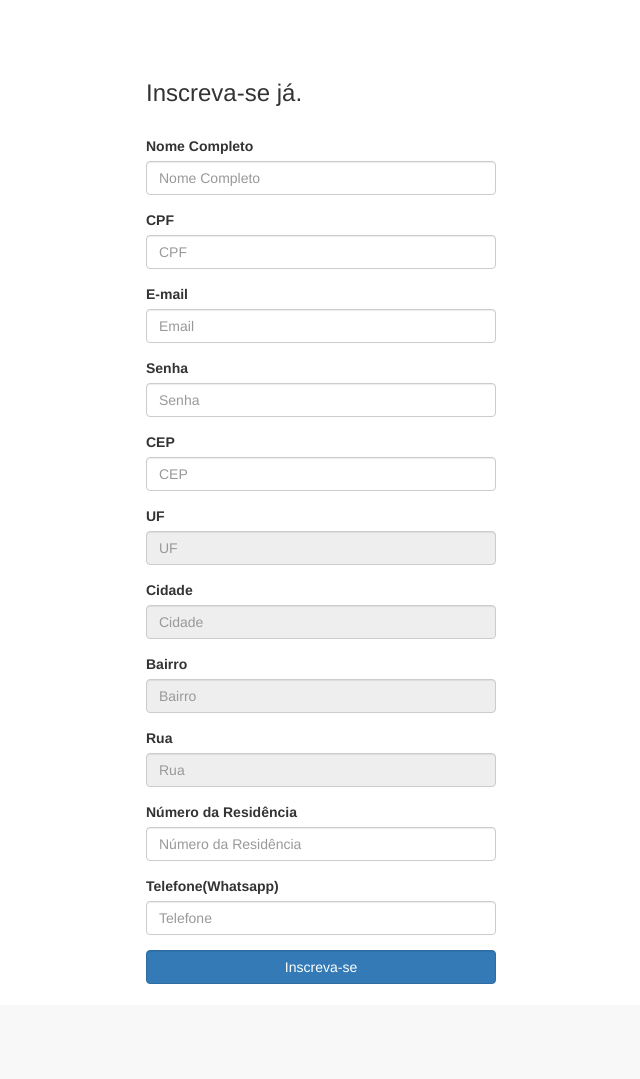
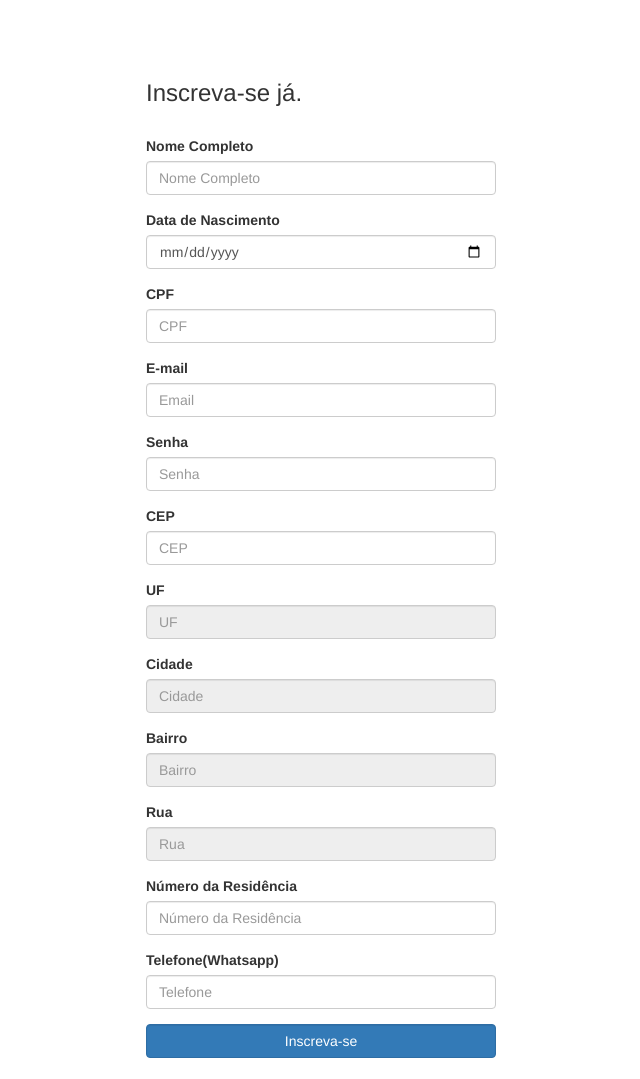
Before and after one commit to ianloops/promo-ranking-mtfiguras, a PHP site: page /inscrevase.php in a window 1280 px wide. Shown: the part 51-1130 px from the top of the page, without its empty margins (319-959 px from the left). Before the commit the page ends 1035 px from the top, so only its background shows below. Run offline with PHP 8.4, Linux system fonts and the light colour scheme.

Commit message:
added birth date

```diff
--- a/index.php
+++ b/index.php
@@ -71,7 +71,7 @@
 							<form method="post" action="validar_acesso.php" id="formLogin">
 								<div class="form-group">
 									<label>CPF</label>
-									<input type="text" class="form-control" id="campo_cpf" name="cpf" placeholder="CPF" />
+									<input type="text" class="form-control" id="campo_cpf" name="cpf" placeholder="CPF" maxlength="14"/>
 								</div>
 
 								<div class="form-group">
--- a/inscrevase.php
+++ b/inscrevase.php
@@ -59,8 +59,13 @@
 					</div>
 
 					<div class="form-group">
+						<label>Data de Nascimento</label>
+						<input type="date" class="form-control" id="data_nasc" name="data_nasc" required>
+					</div>
+
+					<div class="form-group">
 					<label>CPF</label>
-					<input type="text" name="cpf" class="form-control" id="cpf" pattern="\d{3}\.?\d{3}\.?\d{3}-?\d{2}" title="Digite o CPF no formato nnn.nnn.nnn-nn" placeholder="CPF" size="14">
+					<input type="text" name="cpf" class="form-control" id="cpf" pattern="\d{3}\.?\d{3}\.?\d{3}-?\d{2}" title="Digite o CPF no formato nnn.nnn.nnn-nn" placeholder="CPF" maxlength="14">
 					<script>
 						function valida() {
 							if (document.cadastro3.cpf.validity.patternMismatch) {
@@ -93,28 +98,28 @@
 
 					<div class="form-group">
 						<label>CEP</label>
-						<input type="text" class="form-control" id="cep" name="cep" placeholder="CEP" required size="10" maxlength="9" onblur="pesquisacep(this.value);">
+						<input type="text" class="form-control" id="cep" name="cep" placeholder="CEP" required maxlength="10" maxlength="9" onblur="pesquisacep(this.value);">
 					</div>
 
 					<div class="form-group">
 						<label>UF</label>
-						<input type="text" class="form-control" id="uf" name="uf" placeholder="UF" size="2" required readonly>
+						<input type="text" class="form-control" id="uf" name="uf" placeholder="UF" maxlength="2" required readonly>
 					</div>
 					<div class="form-group">
 						<label>Cidade</label>
-						<input type="text" class="form-control" id="cidade" name="cidade" placeholder="Cidade" size="40" required readonly>
+						<input type="text" class="form-control" id="cidade" name="cidade" placeholder="Cidade" maxlength="40" required readonly>
 					</div>
 					<div class="form-group">
 						<label>Bairro</label>
-						<input type="text" class="form-control" id="bairro" name="bairro" placeholder="Bairro" size="40" required readonly>
+						<input type="text" class="form-control" id="bairro" name="bairro" placeholder="Bairro" maxlength="40" required readonly>
 					</div>
 					<div class="form-group">
 						<label>Rua</label>
-						<input type="text" class="form-control" id="rua" name="rua" placeholder="Rua" size="60" required readonly>
+						<input type="text" class="form-control" id="rua" name="rua" placeholder="Rua" maxlength="60" required readonly>
 					</div>
 					<div class="form-group">
 						<label>Número da Residência</label>
-						<input type="text" class="form-control" id="num_residencia" name="num_residencia" placeholder="Número da Residência" size="5" required>
+						<input type="text" class="form-control" id="num_residencia" name="num_residencia" placeholder="Número da Residência" maxlength="5" required>
 					</div>
 
 					<div class="form-group">
--- a/mt_db.sql
+++ b/mt_db.sql
@@ -3,7 +3,7 @@
 -- https://www.phpmyadmin.net/
 --
 -- Host: 127.0.0.1
--- Tempo de geração: 21-Jul-2022 às 21:25
+-- Tempo de geração: 21-Jul-2022 às 22:54
 -- Versão do servidor: 10.4.24-MariaDB
 -- versão do PHP: 8.1.6
 
@@ -47,6 +47,7 @@ CREATE TABLE `usuario` (
   `id_usuario` int(11) NOT NULL,
   `nome` varchar(50) NOT NULL,
   `cpf` varchar(11) NOT NULL,
+  `data_nasc` date DEFAULT NULL,
   `num_residencia` varchar(5) NOT NULL,
   `rua` varchar(60) NOT NULL,
   `bairro` varchar(40) NOT NULL,
@@ -92,7 +93,7 @@ ALTER TABLE `figurinha`
 -- AUTO_INCREMENT de tabela `usuario`
 --
 ALTER TABLE `usuario`
-  MODIFY `id_usuario` int(11) NOT NULL AUTO_INCREMENT, AUTO_INCREMENT=16;
+  MODIFY `id_usuario` int(11) NOT NULL AUTO_INCREMENT, AUTO_INCREMENT=18;
 COMMIT;
 
 /*!40101 SET CHARACTER_SET_CLIENT=@OLD_CHARACTER_SET_CLIENT */;
```
Also changed, not shown: registra_usuario.php (+8 -7 lines).
